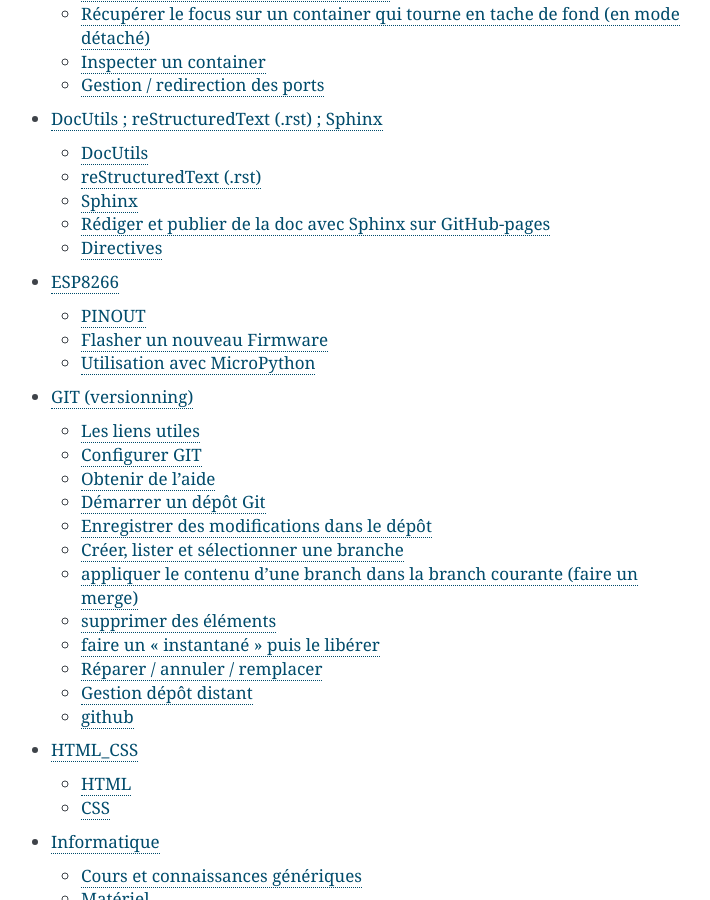
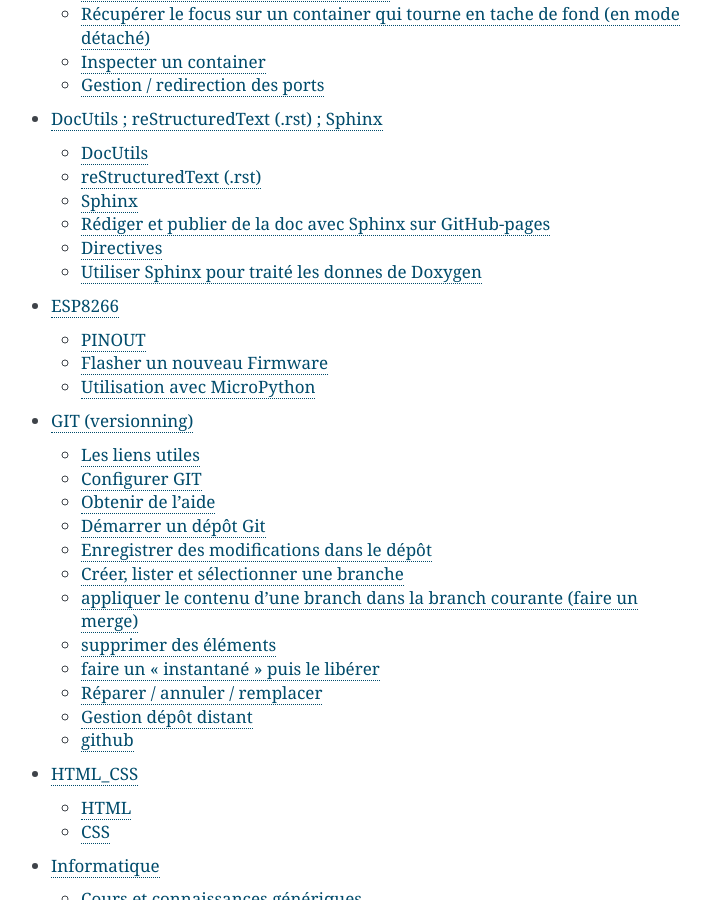
Before and after one commit to poltergeist42/JDM, a Sphinx documentation site: the page built from _1_userDoc/source/index.rst, in a window 1280 px wide and 900 px high, scrolled down 1057 px. Shown: the whole window, without its empty margins (399-1109 px from the left). Built offline with Sphinx 7.4.7, drawn with Linux system fonts in a browser that asks for light colours.

Commit message:
UP: Sphinx

```diff
--- a/_1_userDoc/source/DocUtils_RST_Sphinx.rst
+++ b/_1_userDoc/source/DocUtils_RST_Sphinx.rst
@@ -314,3 +314,12 @@
 
            <br/>
            # Attention, il faut sauter une ligne entre 'raw' et le code html
+
+------------------------------------------------------------------------------------------
+
+Utiliser Sphinx pour traité les donnes de Doxygen
+=================================================
+
+:Liens_Web:
+        * http://breathe.readthedocs.io/en/latest/
+            # Breathe permet de transformer le XML générer par Doxygen en un contenu explotable par Sphinx
```
